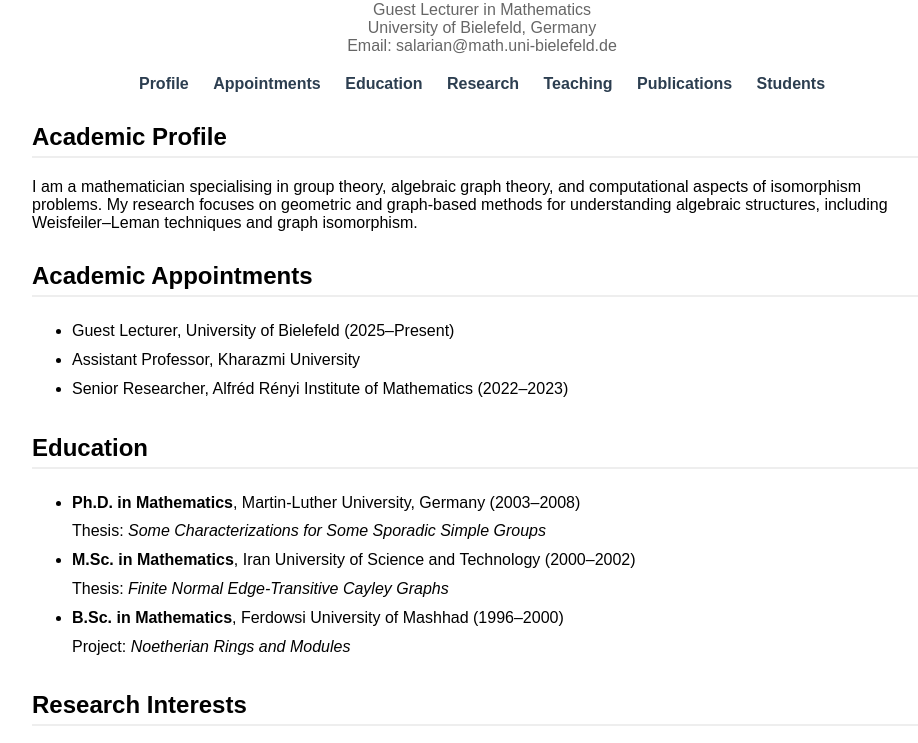
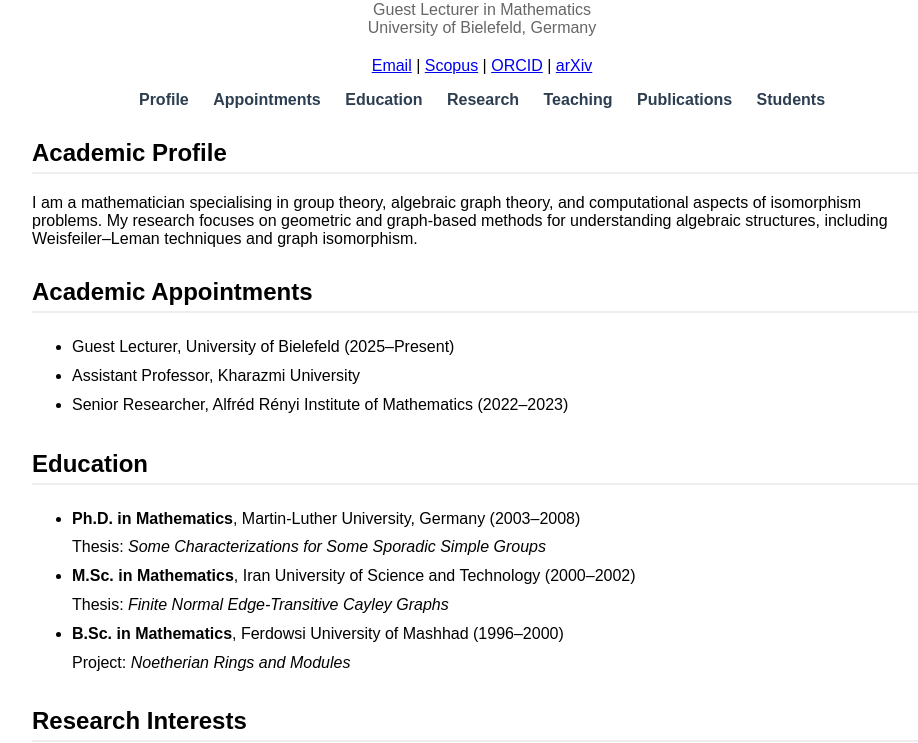
Before and after one commit to salarian78-sudo/salarian, a plain HTML site: page index.html in a window 1280 px wide. Shown: the part 113-856 px from the top of the page, without its empty margins (158-1076 px from the left). Drawn offline with Linux system fonts and the light colour scheme.

Commit message:
Update index.html

```diff
--- a/index.html
+++ b/index.html
@@ -81,7 +81,12 @@
 <p class="subtitle">
 Guest Lecturer in Mathematics<br>
 University of Bielefeld, Germany<br>
-Email: salarian@math.uni-bielefeld.de
+</p>
+  <p style="text-align:center;">
+  <a href="mailto:salarian@math.uni-bielefeld.de">Email</a> |
+  <a href="https://www.scopus.com/authid/detail.uri?authorId=24336391200" target="_blank">Scopus</a> |
+  <a href="https://orcid.org/0000-0002-1684-3585" target="_blank">ORCID</a> |
+  <a href="https://arxiv.org/search/?searchtype=author&query=Salarian%2C+M+R" target="_blank">arXiv</a>
 </p>
 
 <nav>
```
